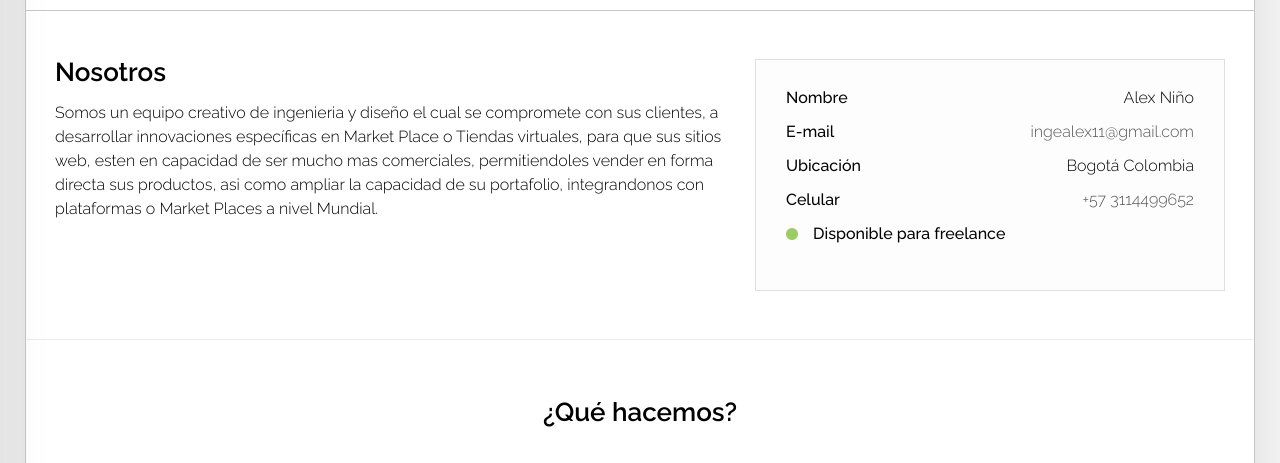
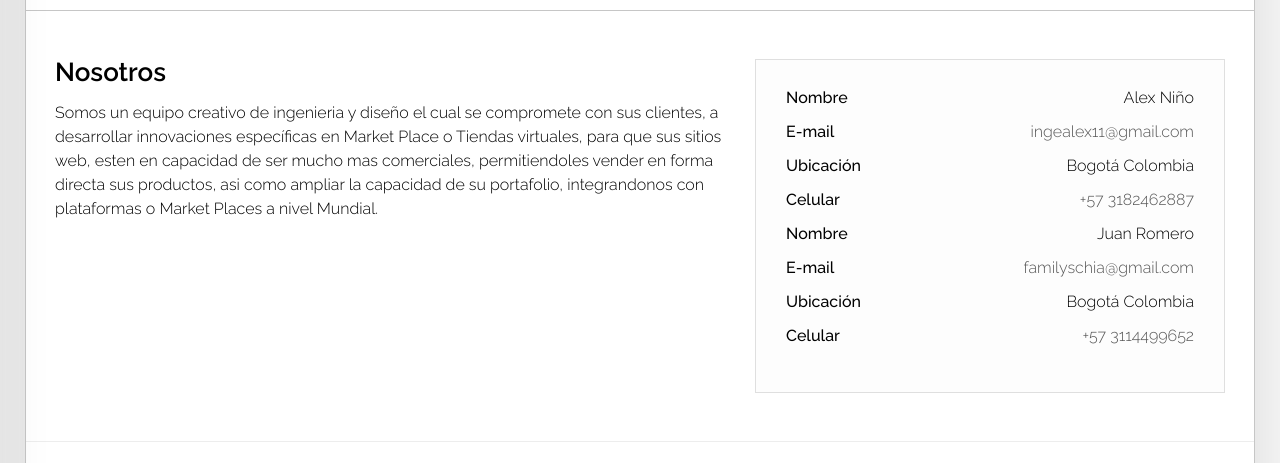
Before and after one commit to ingealex11/file, a plain HTML site: page profile.html in a window 1280 px wide. Shown: the part 173-636 px from the top of the page. Drawn offline with Linux system fonts and the light colour scheme.

Commit message:
Update profile.html

```diff
--- a/profile.html
+++ b/profile.html
@@ -103,12 +103,27 @@
                             </tr>
                             <tr>
                                 <td class="font-weight-m">Celular</td>
+                                <td class="text-right"><a href="tel:+57 3182462887">+57 3182462887</a></td>
+                            </tr>
+
+                              <tr>
+                                <td class="font-weight-m">Nombre</td>
+                                <td class="text-right">Juan Romero</td>
+                            </tr>
+
+                            <tr>
+                                <td class="font-weight-m">E-mail</td>
+                                <td class="text-right"><a href="mailto:familyschia@gmail.com">familyschia@gmail.com</a></td>
+                            </tr>
+                            <tr>
+                                <td class="font-weight-m">Ubicación</td>
+                                <td class="text-right">Bogotá Colombia</td>
+                            </tr>
+                            <tr>
+                                <td class="font-weight-m">Celular</td>
                                 <td class="text-right"><a href="tel:+57 3114499652">+57 3114499652</a></td>
                             </tr>
 
-                            <tr>
-                                <td colspan="2" class="font-weight-m"><i class="fa fa-circle green-marker" aria-hidden="true"></i>Disponible para freelance</td>
-                            </tr>
                            <!--
                             <tr>
                                 <td colspan="2" class="font-weight-m"><i class="fa fa-circle red-marker" aria-hidden="true"></i>Not available for freelance</td>
```
